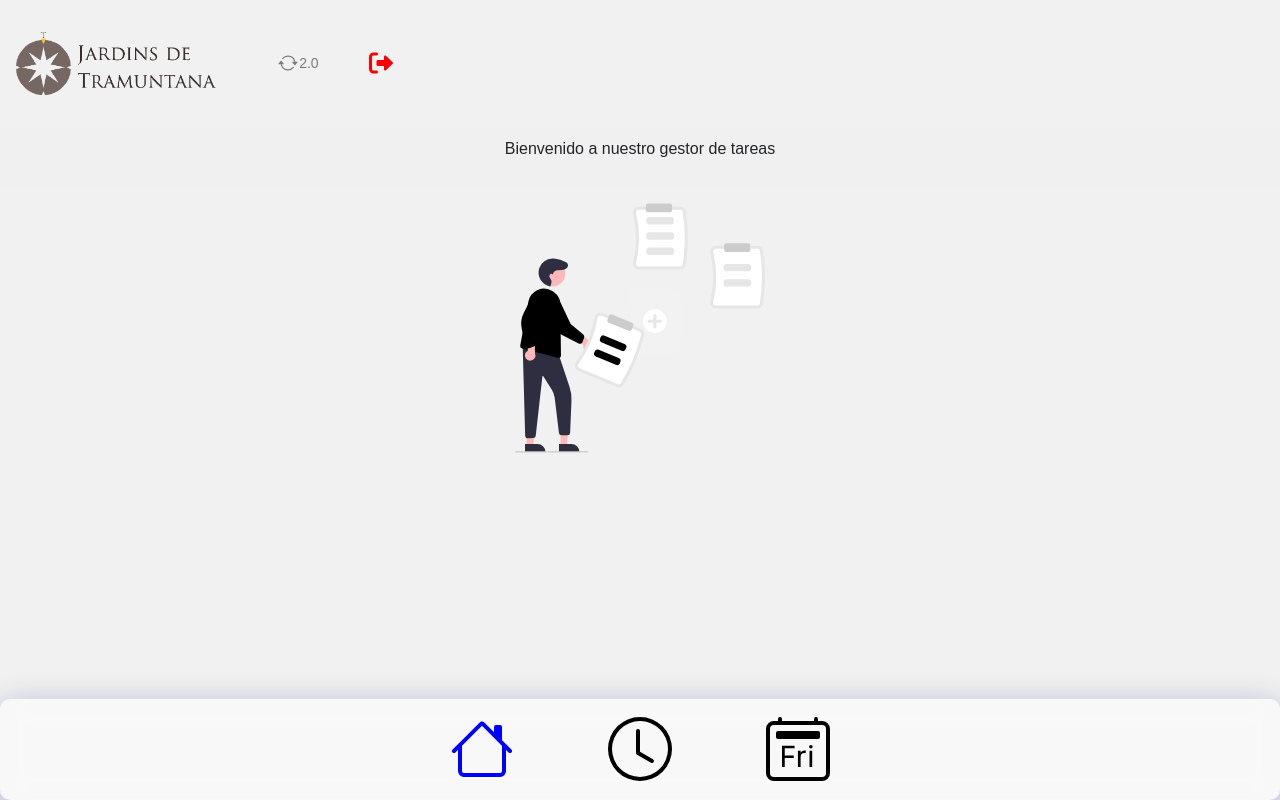
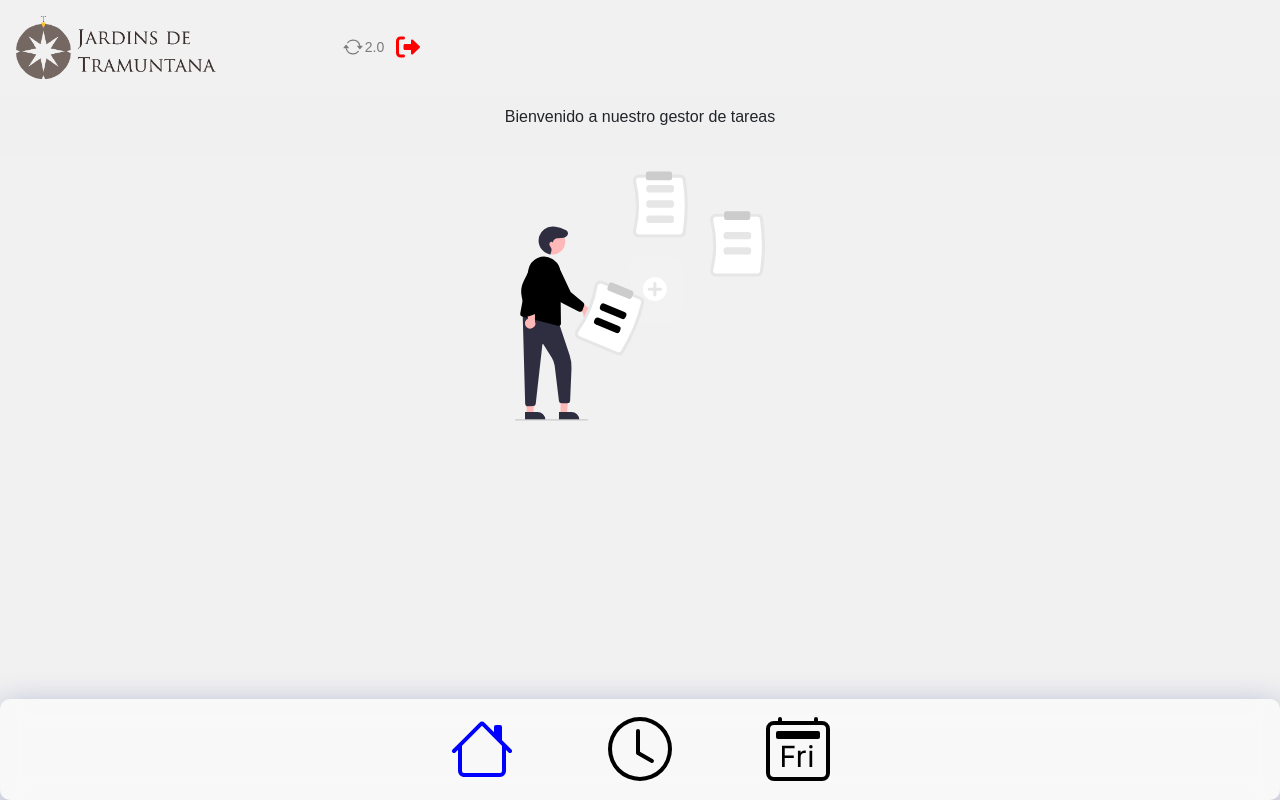
Before and after one commit to sistemas-y-redes/JardinsTramontana, a Nuxt app: page / in a window 1280 px wide. Built offline with nearby package versions, Linux system fonts and the light colour scheme; no server answers; a web font is replaced by a local one.

Commit message:
change styles in Topbar.vue

```diff
--- a/components/Topbar.vue
+++ b/components/Topbar.vue
@@ -1,23 +1,20 @@
 <template>
   <div class="Topbar">
+    <div class="top-content">
       <NuxtLink to="/" class="logoImg"><img class="logo" src="/logo.png" /></NuxtLink>
-
       <div class="usuario-options">
         <b-button class="refresh-button" @click="refreshPage()">
           <b-icon icon="arrow-repeat"></b-icon>
-          <small>{{$config.clientVersion}}</small>
+          <small>{{ $config.clientVersion }}</small>
         </b-button>
-      <p class="m-0">{{ this.$store.state.User }}</p>
-      <svg
-        @click="logOut()"
-        class="icono-rojo"
-        xmlns="http://www.w3.org/2000/svg"
-        viewBox="0 0 512 512"
-      >
+        <svg @click="logOut()" class="icono-rojo" xmlns="http://www.w3.org/2000/svg" viewBox="0 0 512 512">
           <path
-          d="M160 96c17.7 0 32-14.3 32-32s-14.3-32-32-32H96C43 32 0 75 0 128V384c0 53 43 96 96 96h64c17.7 0 32-14.3 32-32s-14.3-32-32-32H96c-17.7 0-32-14.3-32-32l0-256c0-17.7 14.3-32 32-32h64zM504.5 273.4c4.8-4.5 7.5-10.8 7.5-17.4s-2.7-12.9-7.5-17.4l-144-136c-7-6.6-17.2-8.4-26-4.6s-14.5 12.5-14.5 22v72H192c-17.7 0-32 14.3-32 32l0 64c0 17.7 14.3 32 32 32H320v72c0 9.6 5.7 18.2 14.5 22s19 2 26-4.6l144-136z"
-        />
+            d="M160 96c17.7 0 32-14.3 32-32s-14.3-32-32-32H96C43 32 0 75 0 128V384c0 53 43 96 96 96h64c17.7 0 32-14.3 32-32s-14.3-32-32-32H96c-17.7 0-32-14.3-32-32l0-256c0-17.7 14.3-32 32-32h64zM504.5 273.4c4.8-4.5 7.5-10.8 7.5-17.4s-2.7-12.9-7.5-17.4l-144-136c-7-6.6-17.2-8.4-26-4.6s-14.5 12.5-14.5 22v72H192c-17.7 0-32 14.3-32 32l0 64c0 17.7 14.3 32 32 32H320v72c0 9.6 5.7 18.2 14.5 22s19 2 26-4.6l144-136z" />
         </svg>
+      </div>
+    </div>
+    <div class="usuario-name-container">
+      <p class="usuario-name">{{ this.$store.state.User }}</p>
     </div>
   </div>
 </template>
@@ -49,7 +46,7 @@ export default {
         }
       });
     },
-    refreshPage: function() {
+    refreshPage: function () {
       window.location.href = window.location.href
     }
   },
@@ -59,41 +56,63 @@ export default {
 <style scoped>
 .Topbar {
   display: flex;
-  flex-direction: row;
+  flex-direction: column;
   align-items: center;
   justify-content: space-between;
   max-width: 425px;
+  margin-top: 1rem;
 }
-.Topbar > * {
-  margin: 2rem;
+
+.top-content {
+  width: 100%;
+  display: flex;
+  flex-direction: row;
+  justify-content: space-between;
+  align-items: center;
 }
-.logoImg{
+
+.logoImg {
   width: 40%;
   margin-left: 1rem !important;
 }
 
-
-
 .usuario-options {
   display: flex;
   align-items: center;
-  grid-gap: 1.3rem;
-  gap: 1.2rem;
   justify-content: flex-end;
 }
+
+.usuario-name-container {
+  width: 100%;
+  display: flex;
+  justify-content: flex-end;
+}
+
+.usuario-name {
+  font-size: 0.8rem;
+  color: darkgray;
+  text-align: right;
+  margin-right: 0.3rem;
+}
+
 .icono-rojo {
   width: 24px;
   height: 24px;
   fill: red;
+  margin-right: 0.3rem;
 }
+
 .logo {
   width: 200px;
 }
-.swal2-title{ font-size: 1.25rem ! important; }
+
+.swal2-title {
+  font-size: 1.25rem ! important;
+}
 
 .refresh-button {
   background-color: transparent;
-  border:none;
+  border: none;
   color: rgb(123, 123, 123);
   display: flex;
   align-items: center;
@@ -103,15 +122,18 @@ export default {
 .refresh-button small {
   padding: 0 4%;
 }
+
 @media (max-width: 375px) {
-  .logo{
-    width:150px;
+  .logo {
+    width: 150px;
   }
-  .logoImg{
+
+  .logoImg {
     width: 30%;
   }
+
   .usuario-options {
-    gap:0.8rem;
+    gap: 0.8rem;
   }
 }
 </style>
```
Lines whose indentation alone changed are shown as unchanged.
